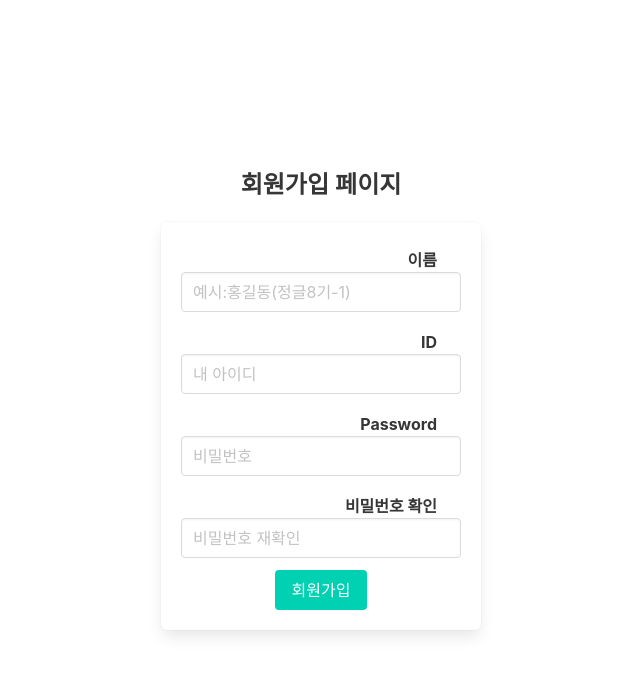
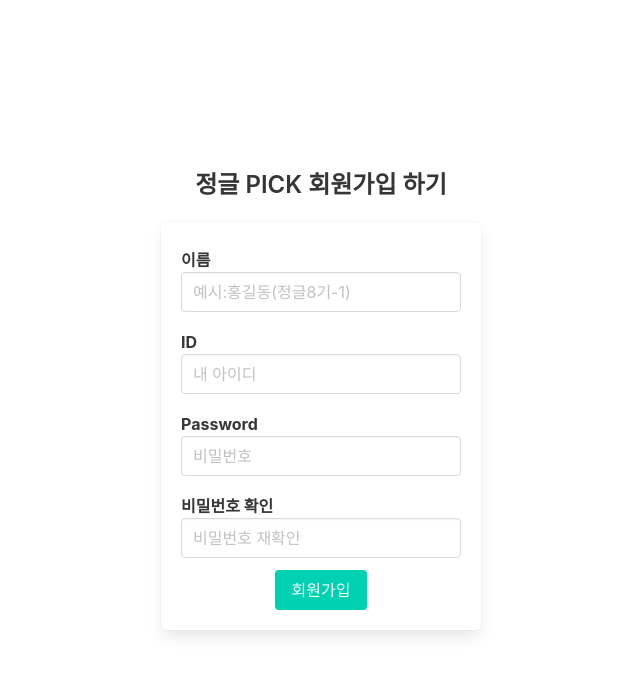
Before and after one commit to prtky/JunglePick, a Flask app: page /register in a window 1280 px wide. Shown: the top 675 px of the page, without its empty margins (319-959 px from the left). Run offline with Flask 3, Linux system fonts and the light colour scheme; some libraries are stand-ins or nearby versions.

Commit message:
기본적인 회원가입 폼 제작 완료

```diff
--- a/templates/register.html
+++ b/templates/register.html
@@ -29,6 +29,10 @@
                 width: 320px;
                 margin: auto;
                 text-align: center;
+            }
+
+            .label {
+                text-align: left;
             }
 
         </style>
@@ -63,7 +67,7 @@
     </head>
     <body>
         <div class="register-container">
-            <h1 class="title is-4">회원가입 페이지</h1>
+            <h1 class="title is-4">정글 PICK 회원가입 하기</h1>
             <div class="box">
                 <div class="field">
                     <div class="field-label is-normal">
```
